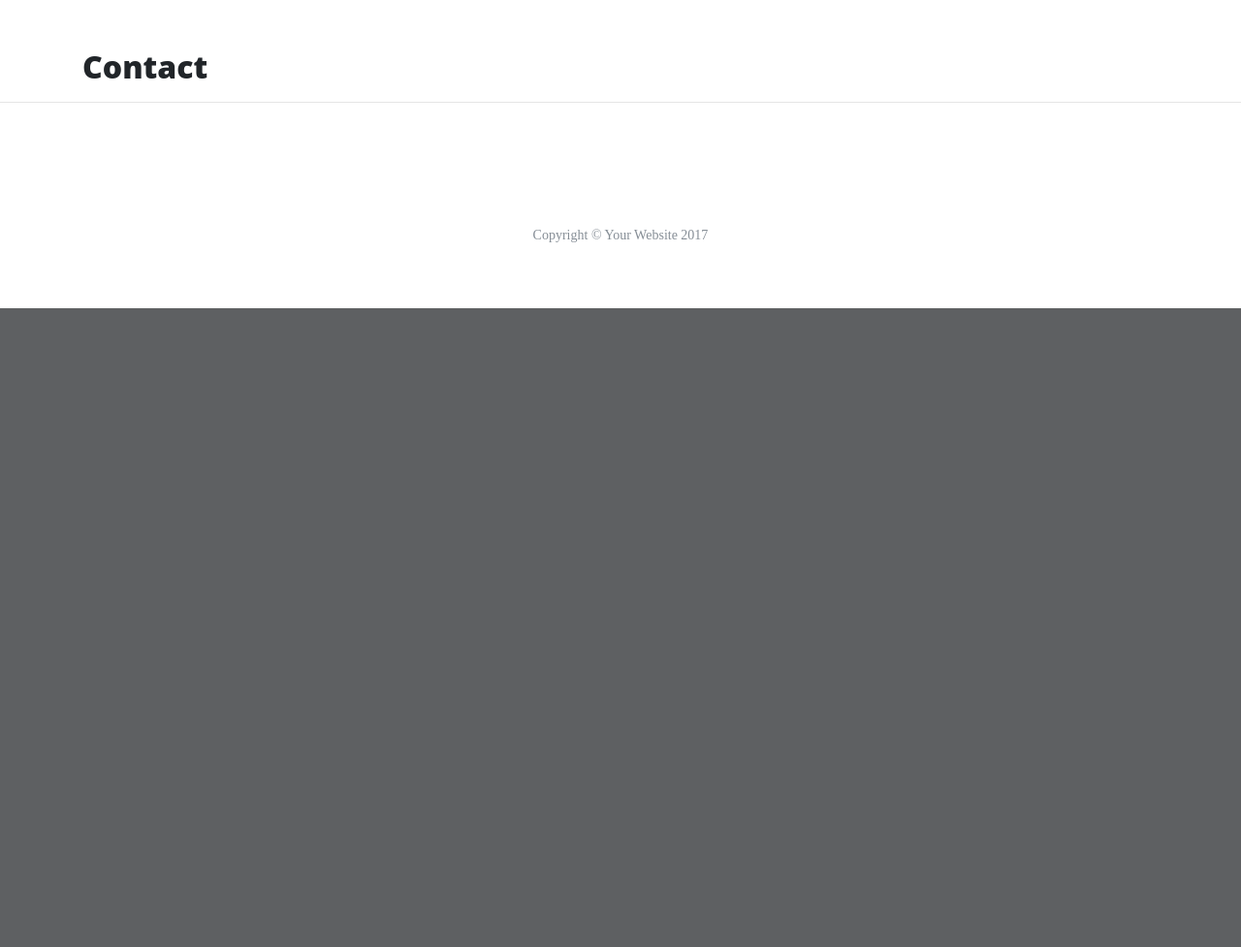
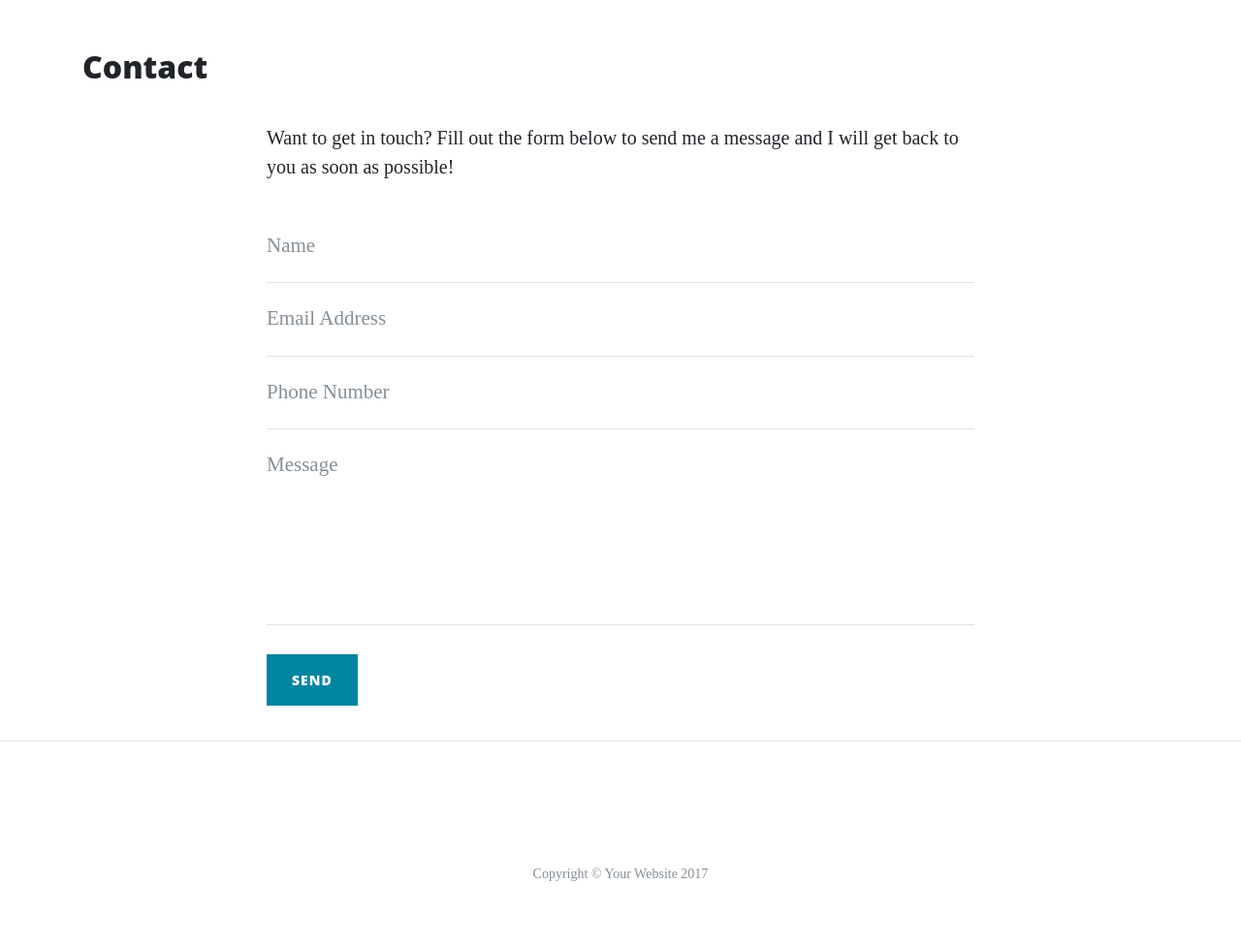
Before and after one commit to sammysimmons/Hello-Flask, a Flask app: page /contact in a window 1280 px wide. Shown: the part 532-1509 px from the top of the page at 97% size. Before the commit the page ends 850 px from the top, so only its background shows below. Run offline with Flask 2, Linux system fonts and the light colour scheme; some libraries are stand-ins or nearby versions.

Commit message:
contact form updated POST method set up

```diff
--- a/run.py
+++ b/run.py
@@ -32,7 +32,7 @@ def about_member(member_name):
 #if they match return out object
         return render_template("member.html", member=member)
 
-@app.route('/contact')
+@app.route('/contact', methods=["GET", "POST"])
 def contact():
     return render_template("contact.html", page_title="Contact")
 
--- a/templates/contact.html
+++ b/templates/contact.html
@@ -1,3 +1,46 @@
 {% extends "base.html" %} {% block content %}
 <h2>{{page_title}}</h2>
+
+
+<div class="row">
+    <div class="col-lg-8 col-md-10 mx-auto">
+        <p>Want to get in touch? Fill out the form below to send me a message and I will get back to you as soon as possible!</p>
+        <form method="POST" name="sentMessage" id="contactForm" novalidate>
+            <div class="control-group">
+                <div class="form-group floating-label-form-group controls">
+                    <label>Name</label>
+                    <input type="text" class="form-control" placeholder="Name" name="name" id="name" required data-validation-required-message="Please enter your name. ">
+                    <p class="help-block text-danger"></p>
+                </div>
+            </div>
+            <div class="control-group">
+                <div class="form-group floating-label-form-group controls">
+                    <label>Email Address</label>
+                    <input type="email" class="form-control" placeholder="Email Address" name="email" id=" email" required data-validation-required-message="Please enter your email address. ">
+                    <p class="help-block text-danger "></p>
+                </div>
+            </div>
+            <div class="control-group ">
+                <div class="form-group col-xs-12 floating-label-form-group controls ">
+                    <label>Phone Number</label>
+                    <input type="tel " class="form-control" placeholder="Phone Number" name="phone" id="phone" required data-validation-required-message="Please enter your phone number. ">
+                    <p class="help-block text-danger"></p>
+                </div>
+            </div>
+            <div class="control-group ">
+                <div class="form-group floating-label-form-group controls">
+                    <label>Message</label>
+                    <textarea rows="5 " class="form-control" placeholder="Message" name="message" id="message" required data-validation-required-message="Please enter a message. "></textarea>
+                    <p class="help-block text-danger"></p>
+                </div>
+            </div>
+            <br>
+            <div id="success "></div>
+            <div class="form-group ">
+                <button type="submit" class="btn btn-primary" id="sendMessageButton">Send</button>
+            </div>
+        </form>
+    </div>
+</div>
+
 {% endblock %}
```
